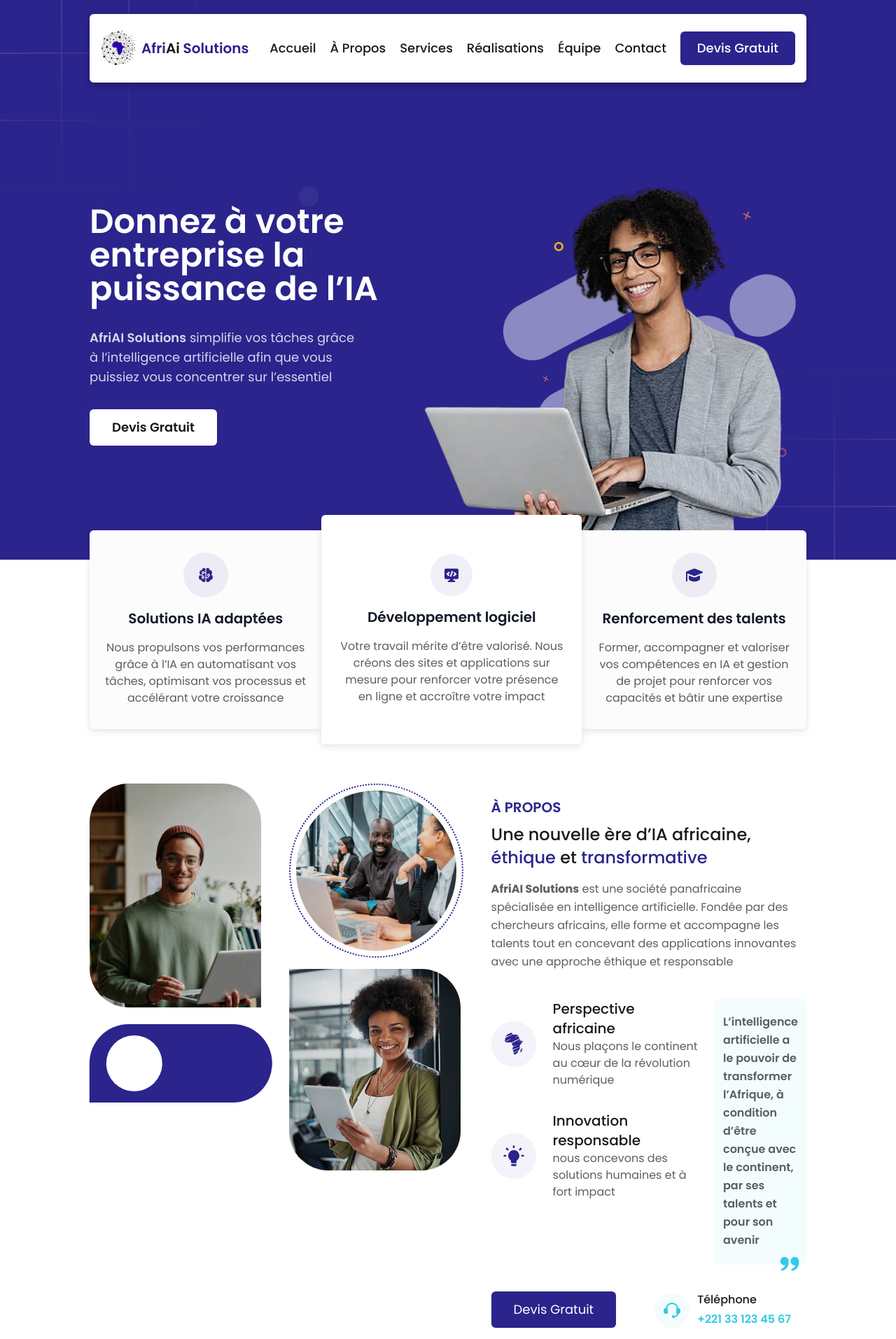
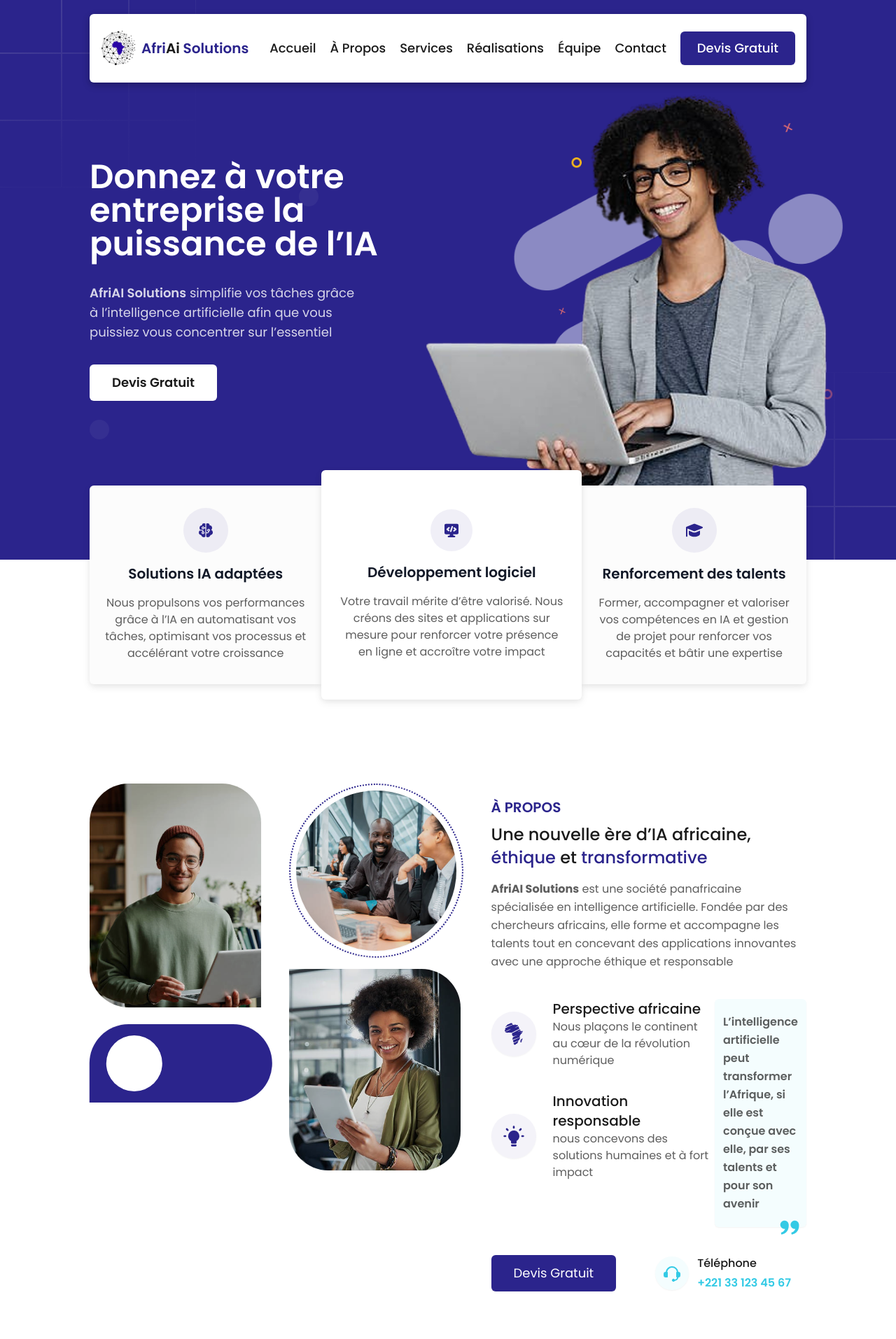
Before and after one commit to SaidouJalloh/afriAi-solutions, a Next.js app: page / in a window 1280 px wide. Shown: the whole page at 70% size. After the commit the page ends 1862 px from the top, so only its background shows below. Built offline with nearby package versions, Linux system fonts and the light colour scheme.

Commit message:
AFRI-03 update design (zoom effect)  for responsive (header, home, about)

```diff
--- a/src/components/about/about.tsx
+++ b/src/components/about/about.tsx
@@ -70,7 +70,7 @@ export default function About() {
                         Fondée par des chercheurs africains, elle forme et accompagne les talents tout en concevant des
                         applications innovantes avec une approche éthique et responsable
                     </p>
-                    <div className="mt-10 flex gap-5">
+                    <div className="mt-10 flex gap-2">
                         <ul className="flex flex-col gap-8">
                             <li>
                                 <article className="flex items-center gap-6">
@@ -113,9 +113,9 @@ export default function About() {
                                 </article>
                             </li>
                         </ul>
-                        <p className="bg-afri-secondary/5 py-5 px-3 rounded-md text-afri-text-muted text-base w-1/3 font-semibold leading-relaxed relative shadow-sm">
-                            L’intelligence artificielle a le pouvoir de transformer l’Afrique, à condition d’être conçue
-                            avec le continent, par ses talents et pour son avenir
+                        <p className="bg-afri-secondary/5 py-5 px-3 rounded-md text-afri-text-muted text-base w-[45%] font-semibold leading-relaxed relative shadow-sm">
+                            L’intelligence artificielle peut transformer l’Afrique, si elle est conçue avec elle, par
+                            ses talents et pour son avenir
                             <QuoteAltRightIcon className="text-afri-secondary absolute -bottom-4 right-2" />
                         </p>
                     </div>
--- a/src/components/header/header.module.scss
+++ b/src/components/header/header.module.scss
@@ -2,7 +2,7 @@
 
 // Desktop Header
 .desktopHeader {
-    @apply bg-white shadow-violet-card absolute top-5 xl:w-[80%] w-[95%] py-4 px-4 mx-auto left-1/2 transform -translate-x-1/2 rounded-md lg:flex hidden justify-between items-center z-20;
+    @apply bg-white shadow-violet-card absolute top-5 xl:w-[80%] max-w-[90rem] w-[95%] py-4 px-4 mx-auto left-1/2 transform -translate-x-1/2 rounded-md lg:flex hidden justify-between items-center z-20;
 }
 
 .logoContainer {
--- a/src/components/home/home/home.module.scss
+++ b/src/components/home/home/home.module.scss
@@ -6,8 +6,8 @@
 
 .contentWrapper {
     @apply absolute z-10 left-1/2 transform -translate-x-1/2
-           xl:w-[80%] w-[95%] max-w-[112.5rem]
-           mx-auto lg:top-32 top-40;
+           xl:w-[80%] w-[95%] max-w-[90rem]
+           mx-auto xl:top-16 lg:top-20 top-40;
 }
 
 .innerContent {
@@ -21,7 +21,7 @@
     @apply flex flex-col
            lg:items-start items-center
            lg:gap-8 gap-4
-           xl:w-[51%] lg:w-[55%] md:w-full w-[24rem];
+           xl:w-[51%] xl:min-w-[423px] lg:w-[64%] lg:max-w-[550px] md:w-full w-[24rem];
 }
 
 .title {
--- a/src/components/home/home/home.tsx
+++ b/src/components/home/home/home.tsx
@@ -5,38 +5,42 @@ import styles from "@components/home/home/home.module.scss";
 
 export default function Home() {
     return (
-        <div className={styles.homeContainer}>
+        <section className={styles.homeContainer} aria-labelledby="home-section">
             <div className={styles.contentWrapper}>
                 <div className={styles.innerContent}>
-                    <section className={styles.textSection}>
-                        <h2 className={styles.title}>Donnez à votre entreprise la puissance de l’IA</h2>
+                    <div className={styles.textSection}>
+                        <h2 id="home-section" className={styles.title}>
+                            Donnez à votre entreprise la puissance de l’IA
+                        </h2>
                         <p className={styles.description}>
                             <span className="font-semibold">AfriAI Solutions</span> simplifie vos tâches grâce à
                             l’intelligence artificielle afin que vous puissiez vous concentrer sur l’essentiel
                         </p>
                         <div>
-                            <button className={styles.ctaButton}>Devis Gratuit</button>
+                            <button type="button" aria-label="Demander un devis gratuit" className={styles.ctaButton}>
+                                Devis Gratuit
+                            </button>
                         </div>
-                    </section>
+                    </div>
                     <ImageComponent />
                 </div>
             </div>
 
-            <div className={styles.squaresTopLeft}>
+            <div aria-label="Carrés en haut à gauche pour l'esthétique" className={styles.squaresTopLeft}>
                 <Squares />
             </div>
 
-            <span className={styles.circleTop}>
+            <span aria-label="Cercle en haut pour l'esthétique" className={styles.circleTop}>
                 <Circle />
             </span>
 
-            <span className={styles.circleBottom}>
+            <span aria-label="Cercle en bas pour l'esthétique" className={styles.circleBottom}>
                 <Circle />
             </span>
 
-            <div className={styles.squaresBottomRight}>
+            <div aria-label="Carrés en bas à droite pour l'esthétique" className={styles.squaresBottomRight}>
                 <Squares />
             </div>
-        </div>
+        </section>
     );
 }
--- a/src/components/home/image-component/image-component.module.scss
+++ b/src/components/home/image-component/image-component.module.scss
@@ -2,5 +2,8 @@
     @apply relative flex items-end
            w-[22rem] h-[23.3rem]
            md:w-[28.125rem] md:h-[28.125rem]
-           lg:w-[43.25rem] lg:h-[42.125rem];
+           lg:w-[34.25rem] xl:w-[43.25rem] lg:max-w-[43.25rem] xl:h-[42.125rem] lg:h-[39.125rem] lg:max-h-[42.125rem];
 }
+.image {
+    @apply lg:max-h-[615px] max-w-[630px] object-cover;
+}
--- a/src/components/home/image-component/image-component.tsx
+++ b/src/components/home/image-component/image-component.tsx
@@ -4,7 +4,13 @@ import styles from "@components/home/image-component/image-component.module.scss
 export default function ImageComponent() {
     return (
         <div className={styles.imageContainer}>
-            <Image src="/man-holding-laptop.png" alt="man holding laptop" width={692} height={674} />
+            <Image
+                className={styles.image}
+                src="/man-holding-laptop.png"
+                alt="man holding laptop"
+                width={692}
+                height={674}
+            />
         </div>
     );
 }
--- a/src/components/home/intro-features/intro-features.module.scss
+++ b/src/components/home/intro-features/intro-features.module.scss
@@ -1,9 +1,9 @@
 .featuresList {
-    @apply xl:w-[80%] w-[95%] max-w-[112.5rem] mx-auto
+    @apply xl:w-[80%] w-[95%] max-w-[90rem] mx-auto
            flex md:flex-row flex-col justify-between items-center
            md:gap-0 gap-4
            absolute left-1/2 transform -translate-x-1/2
-           z-10 md:top-[46rem] top-[48rem];
+           z-10 xl:top-[42rem] lg:top-[40rem] md:top-[45rem] top-[48rem];
 }
 
 /* 🟦 Cartes */
```
